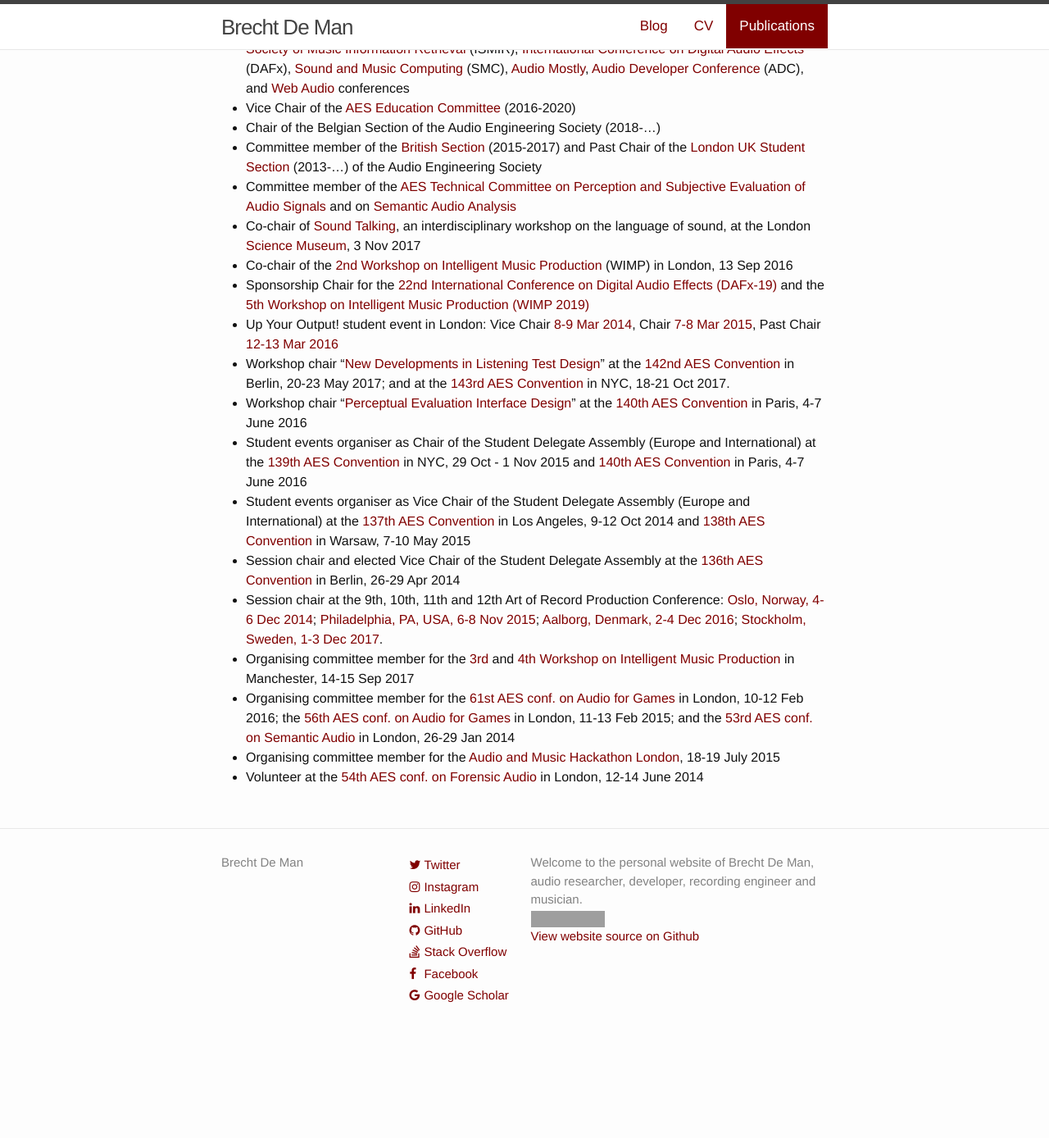
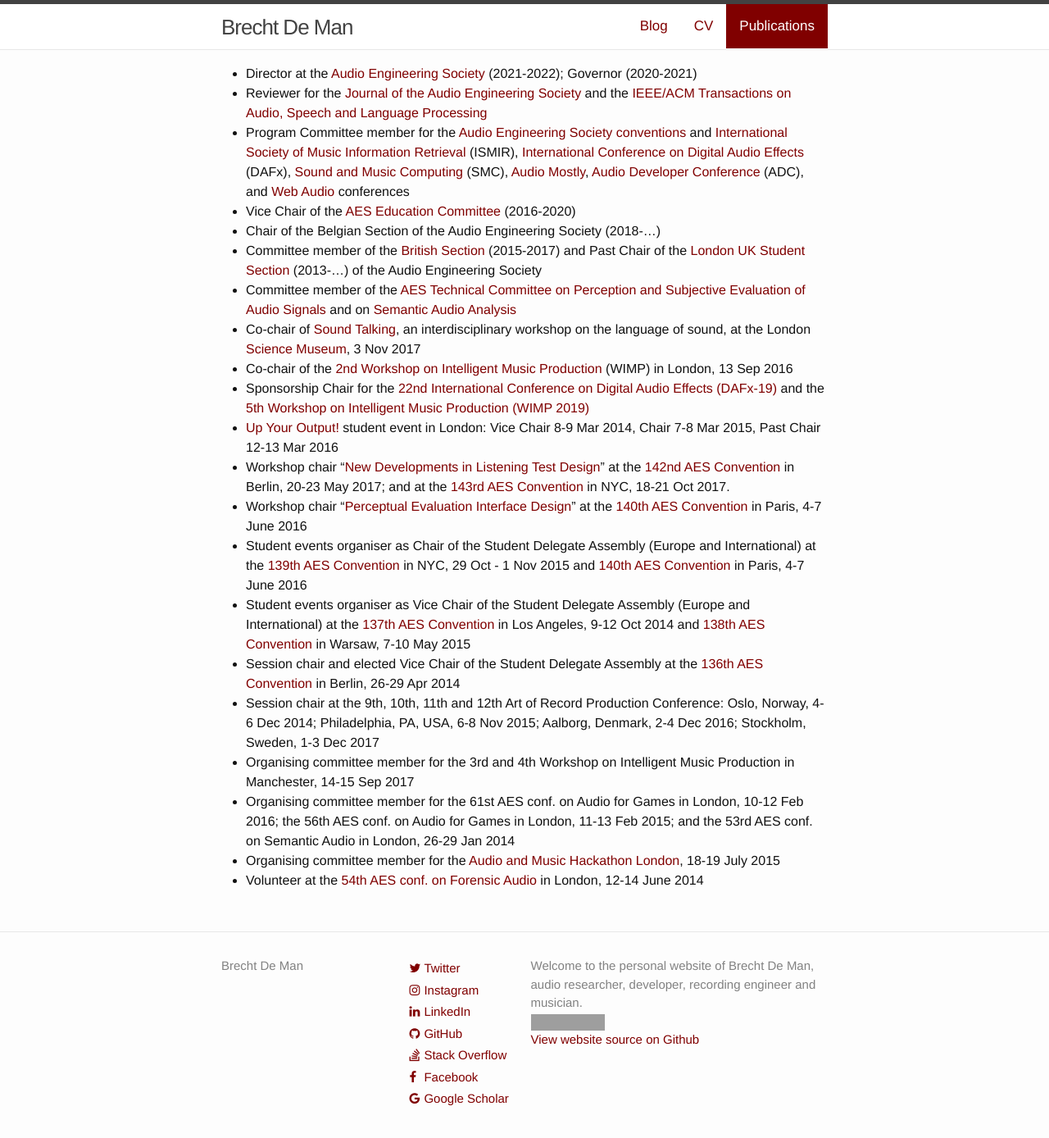
Before and after one commit to BrechtDeMan/BrechtDeMan.github.io, a Jekyll site: the page built from publications/index.md, in a window 1280 px wide and 1400 px high, scrolled down 3861 px. Shown: the top 1388 px of the window at 82% size. Built offline with Jekyll 4.4.1, drawn with Linux system fonts in a browser that asks for light colours; nearby versions of some CDN libraries; before the commit the page ends 5135 px from its top, so only the background shows below that; part of the change alters nothing that is shown; some of the changed text lies outside the part shown; grey boxes are pictures that could not be loaded.

Commit message:
Remove dead links

```diff
--- a/publications/index.md
+++ b/publications/index.md
@@ -26,12 +26,12 @@ redirect_from:
 {% include cc-by.html %} [Brecht De Man](/), [Kirk McNally](https://www.uvic.ca/finearts/music/people/faculty/profiles/mcnally-kirk.php) and [Joshua D. Reiss](http://www.eecs.qmul.ac.uk/~josh/), “[Perceptual Evaluation and Analysis of Reverberation in Multitrack Music Production](http://www.aes.org/e-lib/browse.cfm?elib=18548),” _Journal of the Audio Engineering Society_, Vol. 65 (1/2), pp. 108-116, January/February 2017\.
 [[pdf](/publications/pdf/jaes-DREAMS-hires.pdf) &#124; [BibTeX](/publications/BibTeX-txt/jaes-dreams.txt)]
 
-[Brecht De Man](/) and [Joshua D. Reiss](http://www.eecs.qmul.ac.uk/~josh/), “[Analysis of peer reviews in music production](http://arpjournal.com/analysis-of-peer-reviews-in-music-production/),” _Journal on the Art of Record Production_, Vol. 10, July 2015\.
-[[html](http://arpjournal.com/analysis-of-peer-reviews-in-music-production/) &#124; [pdf](/publications/pdf/jarp10.pdf) &#124; [BibTeX](/publications/BibTeX-txt/jarp10.txt)]
+[Brecht De Man](/) and [Joshua D. Reiss](http://www.eecs.qmul.ac.uk/~josh/), “[Analysis of peer reviews in music production](/publications/pdf/jarp10.pdf),” _Journal on the Art of Record Production_, Vol. 10, July 2015\.
+[[pdf](/publications/pdf/jarp10.pdf) &#124; [BibTeX](/publications/BibTeX-txt/jarp10.txt)]
 
-[Zheng Ma](mailto:z.ma@qmul.ac.uk), [Brecht De Man](/), [Pedro D. Pestana](https://www.porto.ucp.pt/pt/cv-pedro-pestana), [Dawn A. A. Black](http://www.eecs.qmul.ac.uk/~dawn/dr-dawn-black) and [Joshua D. Reiss](http://www.eecs.qmul.ac.uk/~josh/), “[Intelligent dynamic range compression](http://www.aes.org/e-lib/browse.cfm?elib=17821),” _Journal of the Audio Engineering Society_, Vol. 63 (6), pp. 412-426, June 2015\. [[pdf](http://www.eecs.qmul.ac.uk/~josh/documents/2015/Ma%202015%20-%20Intelligent%20Multitrack%20Compression.pdf) &#124; [BibTeX](/publications/BibTeX-txt/jaes-ma.txt)]
+[Zheng Ma](mailto:z.ma@qmul.ac.uk), [Brecht De Man](/), [Pedro D. Pestana](https://www.porto.ucp.pt/pt/cv-pedro-pestana), [Dawn A. A. Black](https://www.linkedin.com/in/dr-dawn-black-uk/) and [Joshua D. Reiss](http://www.eecs.qmul.ac.uk/~josh/), “[Intelligent dynamic range compression](http://www.aes.org/e-lib/browse.cfm?elib=17821),” _Journal of the Audio Engineering Society_, Vol. 63 (6), pp. 412-426, June 2015\. [[pdf](http://www.eecs.qmul.ac.uk/~josh/documents/2015/Ma%202015%20-%20Intelligent%20Multitrack%20Compression.pdf) &#124; [BibTeX](/publications/BibTeX-txt/jaes_ma.txt)]
 
-[Brecht De Man](/) and [Joshua D. Reiss](http://www.eecs.qmul.ac.uk/~josh/), “[A semantic approach to autonomous mixing](http://arpjournal.com/2639/a-semantic-approach-to-autonomous-mixing/)”, _Journal on the Art of Record Production_, Vol. 8, December 2013\. [[html](http://arpjournal.com/2639/a-semantic-approach-to-autonomous-mixing/) &#124; [pdf](/publications/pdf/jarp8.pdf) &#124; [BibTeX](/publications/BibTeX-txt/jarp8.txt)]
+[Brecht De Man](/) and [Joshua D. Reiss](http://www.eecs.qmul.ac.uk/~josh/), “[A semantic approach to autonomous mixing](/publications/pdf/jarp8.pdf)”, _Journal on the Art of Record Production_, Vol. 8, December 2013\. [[pdf](/publications/pdf/jarp8.pdf) &#124; [BibTeX](/publications/BibTeX-txt/jarp8.txt)]
 
 
 ### Conference papers
@@ -60,15 +60,15 @@ redirect_from:
 {% include cc-by.html %} [Nicholas Jillings](https://scholar.google.com/citations?user=oNx9j4sAAAAJ&hl=en), [Brecht De Man](/), [David Moffat](http://davemoffat.com/), [Joshua D. Reiss](http://www.eecs.qmul.ac.uk/~josh/index.htm) and [Ryan Stables](http://www.ryanstables.co.uk), “[Web Audio Evaluation Tool: A framework for subjective assessment of audio](https://smartech.gatech.edu/bitstream/handle/1853/54595/WAC2016-67.pdf),” _2nd Web Audio Conference_, April 2016\.
 [[pdf](https://smartech.gatech.edu/bitstream/handle/1853/54595/WAC2016-67.pdf) &#124; [BibTeX](/publications/BibTeX-txt/wac2.txt) &#124; [github](https://github.com/BrechtDeMan/WebAudioEvaluationTool) &#124; [SoundSoftware](https://code.soundsoftware.ac.uk/projects/webaudioevaluationtool)]
 
-{% include cc-by.html %} [Nicholas Jillings](https://scholar.google.com/citations?user=oNx9j4sAAAAJ&hl=en), [Brecht De Man](/), [David Moffat](http://davemoffat.com/) and [Joshua D. Reiss](http://www.eecs.qmul.ac.uk/~josh/index.htm), "[Web Audio Evaluation Tool: A browser-based listening test environment](http://smcnetwork.org/node/1940)," _12th Sound and Music Computing Conference_, July 2015\.
+{% include cc-by.html %} [Nicholas Jillings](https://scholar.google.com/citations?user=oNx9j4sAAAAJ&hl=en), [Brecht De Man](/), [David Moffat](http://davemoffat.com/) and [Joshua D. Reiss](http://www.eecs.qmul.ac.uk/~josh/index.htm), "[Web Audio Evaluation Tool: A browser-based listening test environment](https://zenodo.org/record/851157)," _12th Sound and Music Computing Conference_, July 2015\.
 [[pdf](https://www.eecs.qmul.ac.uk/~josh/documents/2015/Jillings%20-%20SMC10%202015.pdf) &#124; [BibTeX](/publications/BibTeX-txt/smc12.txt) &#124; [github](https://github.com/BrechtDeMan/WebAudioEvaluationTool) &#124; [SoundSoftware](https://code.soundsoftware.ac.uk/projects/webaudioevaluationtool)]
 
-{% include cc-by.html %} [Brecht De Man](/), [Brett Leonard](http://www.blpaudio.com), [Richard King](http://www.rkrecording.com) and [Joshua D. Reiss](http://www.eecs.qmul.ac.uk/~josh/), “[An analysis and evaluation of audio features for multitrack music mixtures](http://www.terasoft.com.tw/conf/ismir2014/proceedings/T025_293_Paper.pdf),” _15th International Society for Music Information Retrieval Conference (ISMIR 2014)_, October 2014\.
-[[pdf](http://www.terasoft.com.tw/conf/ismir2014/proceedings/T025_293_Paper.pdf) &#124; [BibTeX](/publications/BibTeX-txt/ismir2014.txt) &#124; [poster](/publications/posters/ismir2014poster.pdf)]
+{% include cc-by.html %} [Brecht De Man](/), [Brett Leonard](http://www.blpaudio.com), [Richard King](http://www.rkrecording.com) and [Joshua D. Reiss](http://www.eecs.qmul.ac.uk/~josh/), “[An analysis and evaluation of audio features for multitrack music mixtures](http://www.eecs.qmul.ac.uk/~josh/documents/2014/DeMan-ISMIR-2014.pdf),” _15th International Society for Music Information Retrieval Conference (ISMIR 2014)_, October 2014\.
+[[pdf](http://www.eecs.qmul.ac.uk/~josh/documents/2014/DeMan-ISMIR-2014.pdf) &#124; [BibTeX](/publications/BibTeX-txt/ismir2014.txt) &#124; [poster](/publications/posters/ismir2014poster.pdf)]
 
 
-{% include cc-by.html %} [Ryan Stables](http://www.ryanstables.co.uk), [Sean Enderby](http://www.bcu.ac.uk/computing-engineering-and-the-built-environment/research/phd/current-students/sean-enderby), [Brecht De Man](/), [György Fazekas](http://www.eecs.qmul.ac.uk/~gyorgyf/about.html) and [Joshua D. Reiss](http://www.eecs.qmul.ac.uk/~josh/), “[SAFE: A system for the extraction and retrieval of semantic audio descriptors](http://www.terasoft.com.tw/conf/ismir2014/LBD/LBD15.pdf),” _15th International Society for Music Information Retrieval Conference (ISMIR 2014)_, October 2014\.
-[[pdf](http://www.terasoft.com.tw/conf/ismir2014/LBD/LBD15.pdf) &#124; [BibTeX](/publications/BibTeX-txt/ismir2014LBD.txt) &#124; [poster](/publications/posters/ismir2014LBDposter.pdf) &#124; [website](http://www.semanticaudio.co.uk)]
+{% include cc-by.html %} [Ryan Stables](http://www.ryanstables.co.uk), [Sean Enderby](http://www.bcu.ac.uk/computing-engineering-and-the-built-environment/research/phd/current-students/sean-enderby), [Brecht De Man](/), [György Fazekas](http://www.eecs.qmul.ac.uk/~gyorgyf/about.html) and [Joshua D. Reiss](http://www.eecs.qmul.ac.uk/~josh/), “[SAFE: A system for the extraction and retrieval of semantic audio descriptors](http://www.eecs.qmul.ac.uk/~josh/documents/2014/Stables%20et%20al%20ISMIR2014.pdf),” _15th International Society for Music Information Retrieval Conference (ISMIR 2014)_, October 2014\.
+[[pdf](http://www.eecs.qmul.ac.uk/~josh/documents/2014/Stables%20et%20al%20ISMIR2014.pdf) &#124; [BibTeX](/publications/BibTeX-txt/ismir2014LBD.txt) &#124; [poster](/publications/posters/ismir2014LBDposter.pdf) &#124; [website](http://www.semanticaudio.co.uk)]
 
 [Brecht De Man](/) and [Joshua D. Reiss](http://www.eecs.qmul.ac.uk/~josh/), “[Adaptive control of amplitude distortion effects](http://www.aes.org/e-lib/browse.cfm?elib=17118),” _53rd Audio Engineering Society Conference on Semantic Audio_, January 2014\. [[pdf](http://www.eecs.qmul.ac.uk/~josh/documents/2014/DeMan%20Reiss%20-%20AES53.pdf) &#124; [BibTeX](/publications/BibTeX-txt/aes53.txt) &#124; [poster](/publications/posters/aes53poster.pdf)]
 
@@ -84,13 +84,13 @@ redirect_from:
 
 [Amandine Pras](https://uniweb.uleth.ca/members/1049), [Brecht De Man](/) and [Joshua D. Reiss](http://www.elec.qmul.ac.uk/people/josh/index.htm), "[A case study of cultural influences on mixing practices](http://www.aes.org/e-lib/browse.cfm?elib=19463)," _144th Convention of the Audio Engineering Society_, May 2018\.
 
-[David M. Ronan](https://scholar.google.com/citations?user=y52JSI4AAAAJ&hl=en), [Brecht De Man](/), [Hatice Gunes](http://www.eecs.qmul.ac.uk/~hatice/) and [Joshua D. Reiss](http://www.elec.qmul.ac.uk/people/josh/index.htm), "[The impact of subgrouping practices on the perception of multitrack mixes](http://www.aes.org/e-lib/browse.cfm?elib=17998)," _139th Convention of the Audio Engineering Society_, October 2015\. [[pdf](http://www.eecs.qmul.ac.uk/~josh/documents/2015/Ronan%20-%20The%20impact%20of%20subgrouping%20practices%20on%20the%20perception%20of%20multitrack%20mixes.pdf) &#124; [BibTeX](/publications/BibTeX-txt/aes139.txt)]
+[David M. Ronan](https://scholar.google.com/citations?user=y52JSI4AAAAJ&hl=en), [Brecht De Man](/), [Hatice Gunes](https://www.cl.cam.ac.uk/~hg410/) and [Joshua D. Reiss](http://www.elec.qmul.ac.uk/people/josh/index.htm), "[The impact of subgrouping practices on the perception of multitrack mixes](http://www.aes.org/e-lib/browse.cfm?elib=17998)," _139th Convention of the Audio Engineering Society_, October 2015\. [[pdf](http://www.eecs.qmul.ac.uk/~josh/documents/2015/Ronan%20-%20The%20impact%20of%20subgrouping%20practices%20on%20the%20perception%20of%20multitrack%20mixes.pdf) &#124; [BibTeX](/publications/BibTeX-txt/aes139.txt)]
 
 
 [Brecht De Man](/), [Matthew Boerum](http://www.mattboerum.com/), [Brett Leonard](http://www.blpaudio.com/), [Richard King](http://www.rkrecording.com/), [George Massenburg](http://www.massenburg.com/) and [Joshua D. Reiss](http://www.eecs.qmul.ac.uk/~josh/), “[Perceptual evaluation of music mixing practices](http://www.aes.org/e-lib/browse.cfm?elib=17659),” _138th Convention of the Audio Engineering Society_, May 2015\. [[pdf](http://www.eecs.qmul.ac.uk/~josh/documents/2015/DeMan%20Reiss%20-%20AES138.pdf) &#124; [BibTeX](/publications/BibTeX-txt/aes138.txt)]
 
 
-[Brecht De Man](/), [Mariano Mora-Mcginity](http://www.eecs.qmul.ac.uk/people/view/35772/mariano-mora-mcginity), [György Fazekas](http://www.eecs.qmul.ac.uk/~gyorgyf/about.html) and [Joshua D. Reiss](http://www.eecs.qmul.ac.uk/~josh/), “[The Open Multitrack Testbed](http://www.aes.org/e-lib/browse.cfm?elib=17400),” _137th Convention of the Audio Engineering Society_, October 2014\. [[pdf](http://www.eecs.qmul.ac.uk/~josh/documents/2014/DeMan%20et%20al-%20The%20Open%20Multitrack%20Testbed-%20AES-%202014.pdf) &#124; [BibTeX](/publications/BibTeX-txt/aes137.txt) &#124; [poster](/publications/posters/aes137poster.pdf) &#124; [website](http://multitrack.eecs.qmul.ac.uk/)]
+[Brecht De Man](/), [Mariano Mora-Mcginity](https://www.aes.org/events/137/presenters/?ID=2959), [György Fazekas](http://www.eecs.qmul.ac.uk/~gyorgyf/about.html) and [Joshua D. Reiss](http://www.eecs.qmul.ac.uk/~josh/), “[The Open Multitrack Testbed](http://www.aes.org/e-lib/browse.cfm?elib=17400),” _137th Convention of the Audio Engineering Society_, October 2014\. [[pdf](http://www.eecs.qmul.ac.uk/~josh/documents/2014/DeMan%20et%20al-%20The%20Open%20Multitrack%20Testbed-%20AES-%202014.pdf) &#124; [BibTeX](/publications/BibTeX-txt/aes137.txt) &#124; [poster](/publications/posters/aes137poster.pdf) &#124; [website](http://multitrack.eecs.qmul.ac.uk/)]
 
 
 [Brecht De Man](/) and [Joshua D. Reiss](http://www.eecs.qmul.ac.uk/~josh/), “[APE: Audio Perceptual Evaluation toolbox for MATLAB](http://www.aes.org/e-lib/browse.cfm?elib=17160),” _136th Convention of the Audio Engineering Society_, April 2014\. [[pdf](http://www.eecs.qmul.ac.uk/~josh/documents/2014/DeMan%20Reiss%20-%20Audio%20Perceptual%20Evaluation%20-%20AES136.pdf) &#124; [BibTeX](/publications/BibTeX-txt/aes136.txt) &#124; [code](https://code.soundsoftware.ac.uk/projects/ape)]
@@ -105,6 +105,10 @@ redirect_from:
 ### Patents
 
 [Michael J. Terrell](https://www.linkedin.com/pub/michael-terrell/89/a38/464), [Stuart Mansbridge](https://www.linkedin.com/in/stuartmansbridge), [Joshua D. Reiss](http://www.eecs.qmul.ac.uk/~josh/) and [Brecht De Man](/), “[System and method for performing automatic audio production using semantic data](https://www.google.com/patents/US20150066481),” US Patent App. 14-471,758, 5 March 2015\. [[Google Patents](https://www.google.com/patents/US20150066481) &#124; [USPTO](http://appft1.uspto.gov/netacgi/nph-Parser?Sect1=PTO1&Sect2=HITOFF&d=PG01&p=1&u=/netahtml/PTO/srchnum.html&r=1&f=G&l=50&s1=20150066481.PGNR.) &#124; [EPO](http://worldwide.espacenet.com/publicationDetails/biblio?CC=US&NR=2015066481A1&KC=A1&FT=D)]
+
+[Ryan Stables](http://www.ryanstables.co.uk), [Nicholas Jillings](https://scholar.google.com/citations?user=oNx9j4sAAAAJ&hl=en), [Brecht De Man](/) and [Sean Enderby](http://www.bcu.ac.uk/computing-engineering-and-the-built-environment/research/phd/current-students/sean-enderby), “[Digital audio workstation](https://patents.google.com/patent/WO2021069630A1/),” published pending application. [[UKIPO](https://patents.google.com/patent/GB2588137A/en) &#124; [PCT](https://patents.google.com/patent/WO2021069630A1/)]
+
+[Ryan Stables](http://www.ryanstables.co.uk), [Nicholas Jillings](https://scholar.google.com/citations?user=oNx9j4sAAAAJ&hl=en), [Brecht De Man](/) and [Sean Enderby](http://www.bcu.ac.uk/computing-engineering-and-the-built-environment/research/phd/current-students/sean-enderby), “[Collaboration system](https://patents.google.com/patent/WO2021240138A1/),” published pending application. [[UKIPO](https://patents.google.com/patent/GB2595456A/en) &#124; [PCT](https://patents.google.com/patent/WO2021240138A1/)]
 
 ### Theses
 
@@ -137,7 +141,7 @@ _Collaborator Dr Ryan Stables from Birmingham City University talks about our [S
 "[AES Educational Foundation Announces 2013 Awards](http://www.aes.org/press/?ID=215)," Audio Engineering Society Press Release, 4 September 2013. 	<br>
 _Announcing the HARMAN scholarship I received - the first of its kind - and its renewal, to support my PhD. _
 
-"[2014 ABTA Doctoral Researcher Awards](http://abtanet.org.uk/Awards/Detail/6/2014-ABTA-Doctoral-Researcher-Awards)"  <br>
+"[2014 ABTA Doctoral Researcher Awards](http://abtanet.org.uk/)"  <br>
 _Honourable Mention in the Engineering Sciences category in honour and recognition of academic excellence, from 250+ UK-based PhD students. Visit to Antalya International University and Akdeniz University to present PhD research and participate in a panel on postgraduate studies in the UK._
 
 * * *
@@ -154,14 +158,14 @@ _Honourable Mention in the Engineering Sciences category in honour and recogniti
 - Co-chair of [Sound Talking](https://twitter.com/search?q=%23SoundTalking), an interdisciplinary workshop on the language of sound, at the London [Science Museum](http://www.sciencemuseum.org.uk/), 3 Nov 2017
 - Co-chair of the [2nd Workshop on Intelligent Music Production](http://aes-uk.org/wimp/) (WIMP) in London, 13 Sep 2016
 - Sponsorship Chair for the [22nd International Conference on Digital Audio Effects (DAFx-19)](http://dafx2019.bcu.ac.uk/) and the [5th Workshop on Intelligent Music Production (WIMP 2019)](http://wimp2019.bcu.ac.uk/)
-- Up Your Output! student event in London: Vice Chair [8-9 Mar 2014](http://www.aes-uk.org/up2014/), Chair [7-8 Mar 2015](http://www.aes-uk.org/up/), Past Chair [12-13 Mar 2016](http://www.aes-uk.org/up/)
+- [Up Your Output!](http://www.aes-uk.org/up/) student event in London: Vice Chair 8-9 Mar 2014, Chair 7-8 Mar 2015, Past Chair 12-13 Mar 2016
 - Workshop chair "[New Developments in Listening Test Design](http://www.aes.org/events/142/workshops/?ID=5430)" at the [142nd AES Convention](http://www.aes.org/events/142/) in Berlin, 20-23 May 2017; and at the [143rd AES Convention](http://www.aes.org/events/143/) in NYC, 18-21 Oct 2017.
 - Workshop chair "[Perceptual Evaluation Interface Design](http://www.aes.org/events/140/workshops/?ID=4896)" at the [140th AES Convention](http://www.aes.org/events/140/) in Paris, 4-7 June 2016
 - Student events organiser as Chair of the Student Delegate Assembly (Europe and International) at the [139th AES Convention](http://www.aes.org/events/139/) in NYC, 29 Oct - 1 Nov 2015 and [140th AES Convention](http://www.aes.org/events/140/) in Paris, 4-7 June 2016
 - Student events organiser as Vice Chair of the Student Delegate Assembly (Europe and International) at the [137th AES Convention](http://www.aes.org/events/137/) in Los Angeles, 9-12 Oct 2014 and [138th AES Convention](http://www.aes.org/events/138/) in Warsaw, 7-10 May 2015
 - Session chair and elected Vice Chair of the Student Delegate Assembly at the [136th AES Convention](http://www.aes.org/events/136/) in Berlin, 26-29 Apr 2014
-- Session chair at the 9th, 10th, 11th and 12th Art of Record Production Conference: [Oslo, Norway, 4-6 Dec 2014](http://www.artofrecordproduction.com/arp-conferences/arp-2014); [Philadelphia, PA, USA, 6-8 Nov 2015](http://www.artofrecordproduction.com/arp-conferences/arp-2015); [Aalborg, Denmark, 2-4 Dec 2016](http://www.artofrecordproduction.com/arp-conferences/arp-2016); [Stockholm, Sweden, 1-3 Dec 2017](http://www.artofrecordproduction.com/arp-conferences/arp-2017).
-- Organising committee member for the [3rd](http://www.semanticaudio.co.uk/events/wimp2017/) and [4th Workshop on Intelligent Music Production](http://www.wimp2018.tk/) in Manchester, 14-15 Sep 2017
-- Organising committee member for the [61st AES conf. on Audio for Games](http://www.audioforgames.co.uk/2016/) in London, 10-12 Feb 2016; the [56th AES conf. on Audio for Games](http://www.audioforgames.co.uk/2015/) in London, 11-13 Feb 2015; and the [53rd AES conf. on Semantic Audio](http://www.aes.org/conferences/53/) in London, 26-29 Jan 2014
+- Session chair at the 9th, 10th, 11th and 12th Art of Record Production Conference: Oslo, Norway, 4-6 Dec 2014; Philadelphia, PA, USA, 6-8 Nov 2015; Aalborg, Denmark, 2-4 Dec 2016; Stockholm, Sweden, 1-3 Dec 2017
+- Organising committee member for the 3rd and 4th Workshop on Intelligent Music Production in Manchester, 14-15 Sep 2017
+- Organising committee member for the 61st AES conf. on Audio for Games in London, 10-12 Feb 2016; the 56th AES conf. on Audio for Games in London, 11-13 Feb 2015; and the 53rd AES conf. on Semantic Audio in London, 26-29 Jan 2014
 - Organising committee member for the [Audio and Music Hackathon London](https://audioandmusichackathonlondon.devpost.com/), 18-19 July 2015
 - Volunteer at the [54th AES conf. on Forensic Audio](http://www.aes.org/conferences/54/) in London, 12-14 June 2014
```
